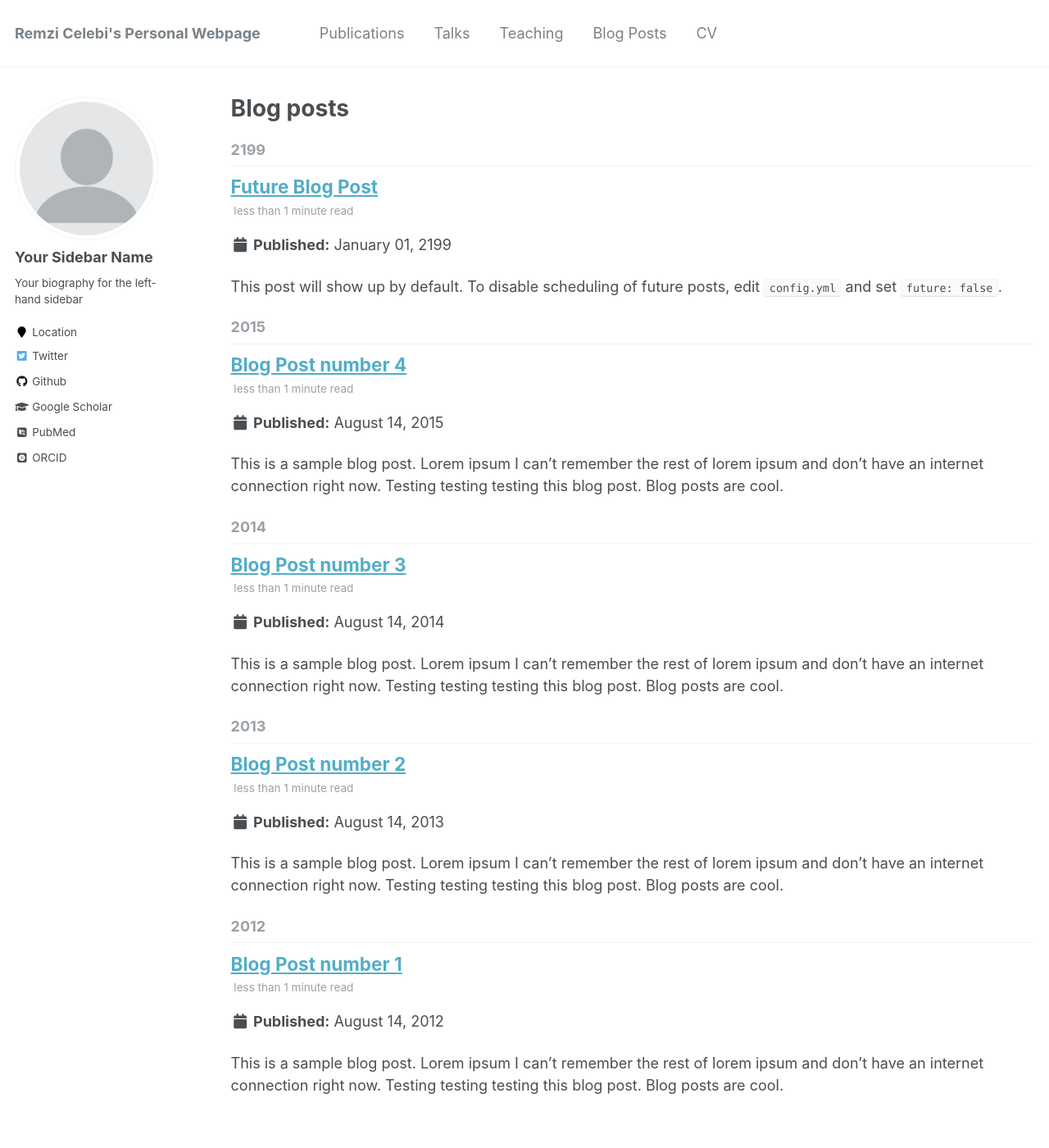
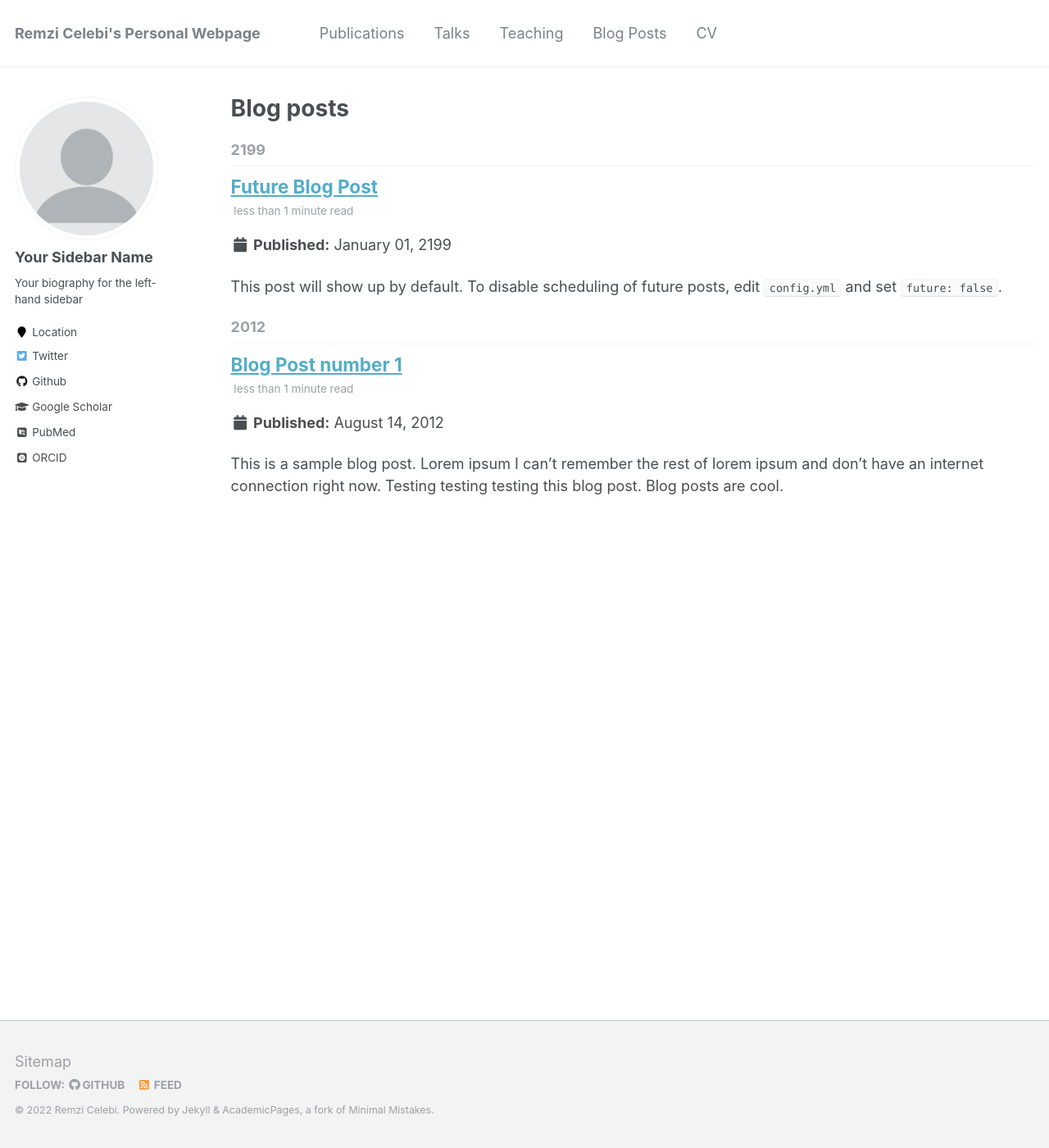
Before and after one commit to rcelebi/rcelebi.github.io, a Jekyll site: the page built from _pages/year-archive.html, in a window 1280 px wide and 1400 px high. Shown: the whole window at 82% size. Built offline with Jekyll 4.4.1, drawn with Linux system fonts in a browser that asks for light colours; some web fonts are replaced.

Commit message:
first blio

```diff
--- a/_posts/2013-08-14-blog-post-2.md
+++ /dev/null
@@ -1,20 +0,0 @@
----
-title: 'Blog Post number 2'
-date: 2013-08-14
-permalink: /posts/2013/08/blog-post-2/
-tags:
-  - cool posts
-  - category1
-  - category2
----
-
-This is a sample blog post. Lorem ipsum I can't remember the rest of lorem ipsum and don't have an internet connection right now. Testing testing testing this blog post. Blog posts are cool.
-
-Headings are cool
-======
-
-You can have many headings
-======
-
-Aren't headings cool?
-------
--- a/_posts/2014-08-14-blog-post-3.md
+++ /dev/null
@@ -1,20 +0,0 @@
----
-title: 'Blog Post number 3'
-date: 2014-08-14
-permalink: /posts/2014/08/blog-post-3/
-tags:
-  - cool posts
-  - category1
-  - category2
----
-
-This is a sample blog post. Lorem ipsum I can't remember the rest of lorem ipsum and don't have an internet connection right now. Testing testing testing this blog post. Blog posts are cool.
-
-Headings are cool
-======
-
-You can have many headings
-======
-
-Aren't headings cool?
-------
```
Also changed, not shown: _pages/about.md (+3 -3 lines), _posts/2015-08-14-blog-post-4.md (deleted, +0 -20 lines), _posts/blog_1_kg_construction_from_unstructured_data.md (added, +151 -0 lines), _publications/2019-06-20-in-silico-prediction-of-synergistic-drugs.md (+1 -1 lines), images/example_entity_linking_floyd.png (added), images/example_kg_albert.png (added).
